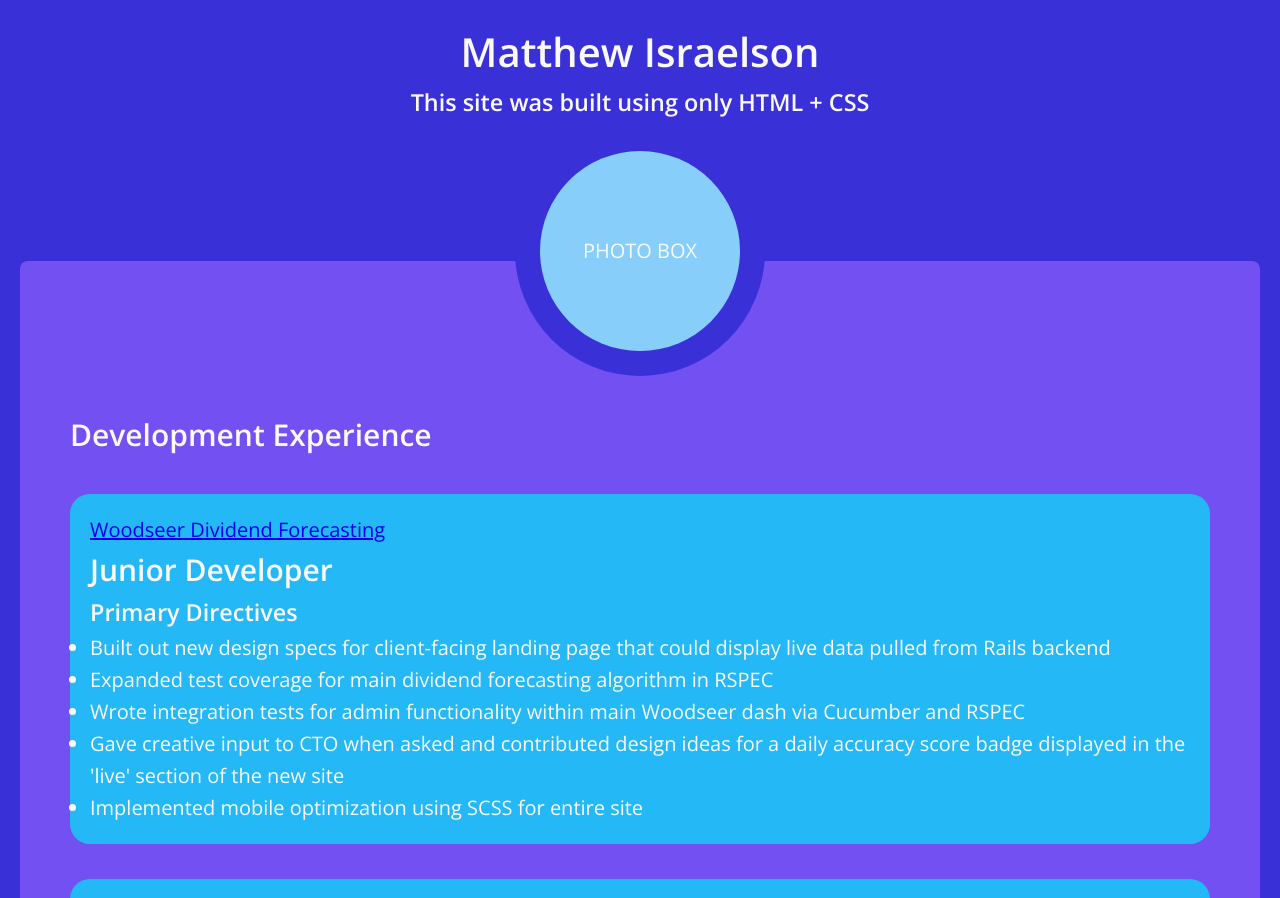
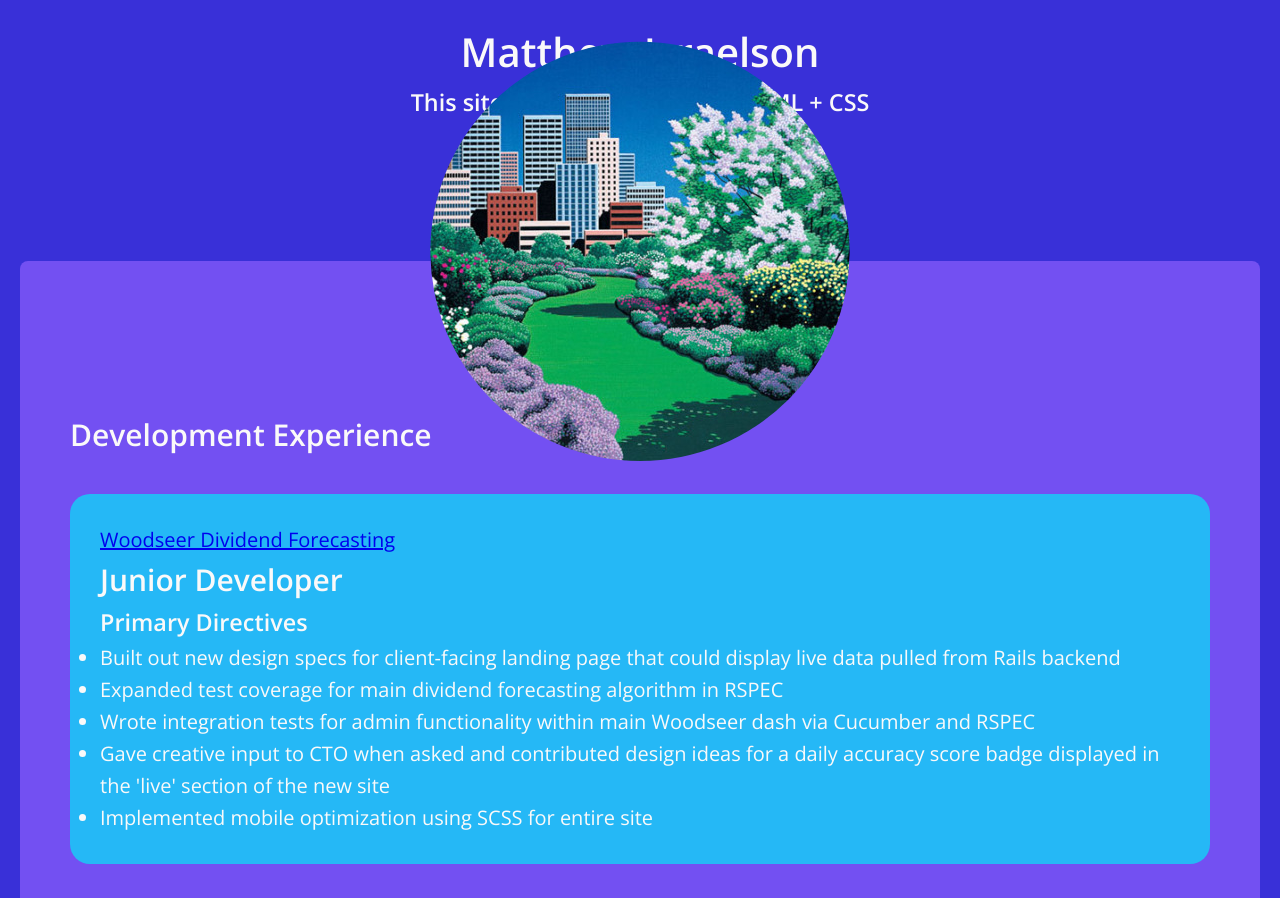
Before and after one commit to misraelson/resume-site, a website: page index.html in a window 1280 px wide. Shown: the top 898 px of the page. Drawn offline with nearby package versions, Linux system fonts and the light colour scheme.

Commit message:
Picture for photo box

```diff
--- a/index.html
+++ b/index.html
@@ -19,7 +19,7 @@
       </div>
       <div class="circle-cutout">
         <div class="photo">
-          PHOTO BOX
+          <img src="/resources/image1.jpg" alt="Profile Image" class="photo__profile">
         </div>
       </div>
       <section class="info">
--- a/sass/_layout.scss
+++ b/sass/_layout.scss
@@ -63,6 +63,10 @@
     flex-direction: column;
     justify-content: center;
     align-items: center;
+
+    &__profile {
+      clip-path: circle(45% at 50% 50%);
+    }
   }
 }
 
@@ -76,13 +80,12 @@
 
   display: grid;
   grid-template-columns:  [info-start] 1fr [info-end];
-  // grid-template-rows: repeat(5, 1fr);
   grid-gap: 3.5rem;
   justify-content: center;
 
   .content-box {
     border-radius: 2rem;
-    padding: 2rem;
+    padding: 3rem;
     background-color: var(--color-primary-light)
   }
 }
```
Also changed, not shown: css/style.css, resources/image1.jpg (added).
